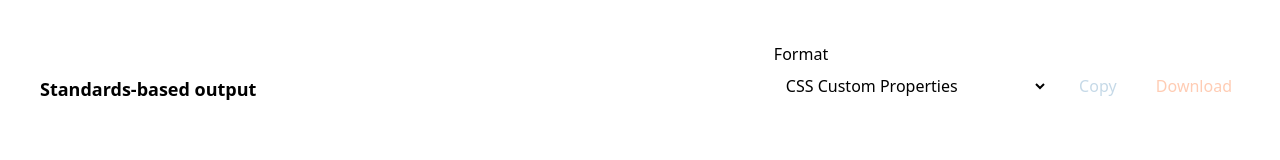
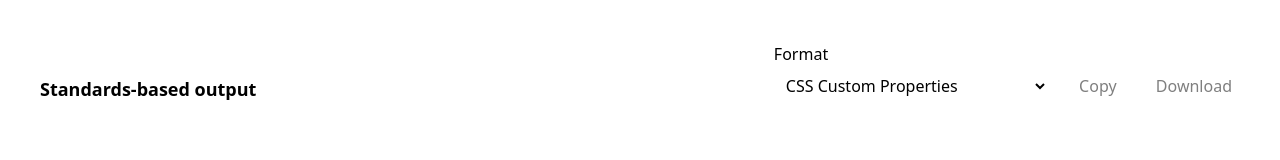
Before and after one commit to Anselmoo/caligo-vscode-theme, a Vue app: page /#/export in a window 1280 px wide. Shown: the part 377-537 px from the top of the page. Built offline with nearby package versions, Linux system fonts and the light colour scheme.

Commit message:
Update color variables in export components for consistency with accent color

```diff
--- a/src/vue-app/components/export/CopyDownload.vue
+++ b/src/vue-app/components/export/CopyDownload.vue
@@ -69,13 +69,17 @@ void emit;
 }
 
 .copy-download__button--copy {
-  color: var(--syntax-keywords, var(--caligo-syntax-keywords, #8db4d0));
-  border-color: color-mix(in oklab, var(--syntax-keywords, var(--caligo-syntax-keywords, #8db4d0)) 35%, var(--border-color));
+  color: var(--syntax-keywords, var(--caligo-syntax-keywords, var(--accent)));
+  border-color: color-mix(
+    in oklab,
+    var(--syntax-keywords, var(--caligo-syntax-keywords, var(--accent))) 35%,
+    var(--border-color)
+  );
 }
 
 .copy-download__button--download {
-  color: var(--accent, var(--caligo-accent, #ff9a69));
-  border-color: color-mix(in oklab, var(--accent, var(--caligo-accent, #ff9a69)) 35%, var(--border-color));
+  color: var(--accent, var(--caligo-accent, var(--fg0)));
+  border-color: color-mix(in oklab, var(--accent, var(--caligo-accent, var(--fg0))) 35%, var(--border-color));
 }
 
 .copy-download__button--disabled,
--- a/src/vue-app/components/export/ExportPreview.vue
+++ b/src/vue-app/components/export/ExportPreview.vue
@@ -178,12 +178,12 @@ void tokenizeStructuredLine;
 }
 
 .export-preview__token--key {
-  color: var(--syntax-keywords, var(--caligo-syntax-keywords, #8db4d0));
+  color: var(--syntax-keywords, var(--caligo-syntax-keywords, var(--accent)));
   font-weight: 600;
 }
 
 .export-preview__token--string {
-  color: var(--syntax-strings, var(--caligo-syntax-strings, #ffa659));
+  color: var(--syntax-strings, var(--caligo-syntax-strings, var(--accent)));
 }
 
 .export-preview__token--comment {
@@ -192,19 +192,19 @@ void tokenizeStructuredLine;
 }
 
 .export-preview__token--variable {
-  color: var(--syntax-keywords, var(--caligo-syntax-keywords, #8db4d0));
+  color: var(--syntax-keywords, var(--caligo-syntax-keywords, var(--accent)));
 }
 
 .export-preview__token--function {
-  color: var(--syntax-functions, var(--caligo-syntax-functions, #ff96a9));
+  color: var(--syntax-functions, var(--caligo-syntax-functions, var(--accent)));
 }
 
 .export-preview__token--hex {
-  color: var(--accent, var(--caligo-accent, #ff9a69));
+  color: var(--accent, var(--caligo-accent, var(--fg0)));
 }
 
 .export-preview__token--number,
 .export-preview__token--keyword {
-  color: var(--syntax-types, var(--caligo-syntax-types, #8db4d0));
+  color: var(--syntax-types, var(--caligo-syntax-types, var(--accent)));
 }
 </style>
```
